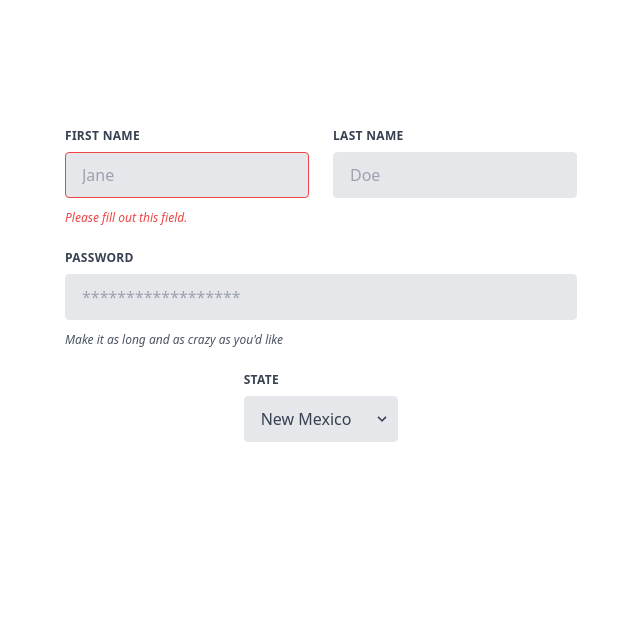
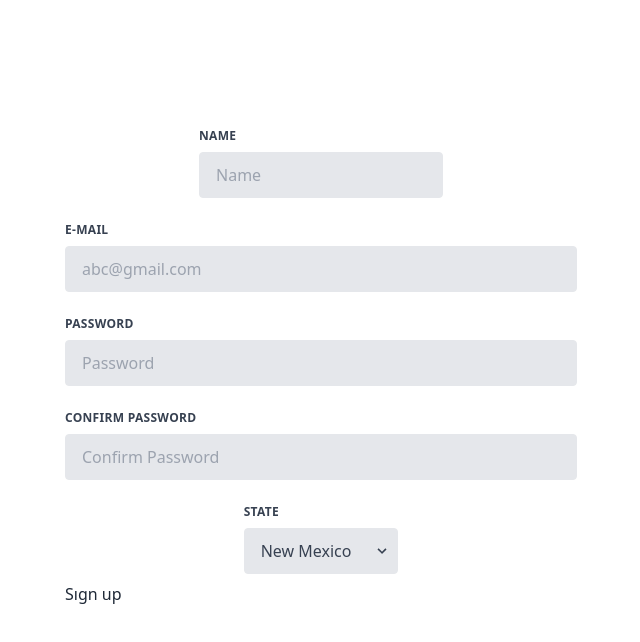
Before and after one commit to KrieqqeR/e-commercesite, a React (Create React App) app: page /formpage in a window 1280 px wide. Shown: the top 642 px of the page, without its empty margins (319-959 px from the left). Built offline with nearby package versions, Linux system fonts and the light colour scheme.

Commit message:
Password Match is done .

```diff
--- a/src/components/FormPage.js
+++ b/src/components/FormPage.js
@@ -1,37 +1,136 @@
 import React from 'react';
+import { useState } from 'react';
+import { useForm } from 'react-hook-form';
 
 export default function FormPage() {
+
+    const { register, handleSubmit, watch, formState: { errors } } = useForm();
+
+    const name = watch("name") || "";
+    const email = watch("email") || "";
+    const password = watch("password") || "";
+    const passwordMatch = watch("passwordMarch") || "";
+
+
+    const onSubmit = data => console.log(data);
+
+
+
+
     return (
+
         <div className='pt-[8rem]'>
-            <form className="w-full max-w-lg h-[100vh] mx-auto">
+            <form onSubmit={handleSubmit(onSubmit)} className="w-full max-w-lg h-[100vh] mx-auto">
                 <div className="flex flex-wrap -mx-3 mb-6">
-                    <div className="w-full md:w-1/2 px-3 mb-6 md:mb-0">
-                        <label className="block uppercase tracking-wide text-gray-700 text-xs font-bold mb-2" for="grid-first-name">
-                            First Name
+                    <div className="w-full md:w-1/2 px-3 mb-6 mx-auto md:mb-0">
+                        <label
+                            className="block uppercase tracking-wide text-gray-700 text-xs font-bold mb-2"
+                            htmlFor="name"
+                        >
+                            Name
                         </label>
-                        <input className="appearance-none block w-full bg-gray-200 text-gray-700 border border-red-500 rounded py-3 px-4 mb-3 leading-tight focus:outline-none focus:bg-white" id="grid-first-name" type="text" placeholder="Jane" />
-                        <p className="text-red-500 text-xs italic">Please fill out this field.</p>
+                        <input
+                            className={`appearance-none block w-full bg-gray-200 text-gray-700 border ${errors.email ? "border-red-500" : "border-gray-200"
+                                } rounded py-3 px-4 leading-tight focus:outline-none focus:bg-white focus:border-gray-500`}
+                            id="name"
+                            type="text"
+                            placeholder="Name"
+                            {...register("name", {
+                                required: "Name is required",
+                                minLength: {
+                                    value: 3,
+                                    message: "Name should be at least 3 characters",
+                                },
+                            })}
+                        />
+                        {name.length < 3 && (
+                            <p className="text-red-500 text-xs italic">
+                                {errors.name ? errors.name.message : ""}
+                            </p>
+                        )}
                     </div>
-                    <div className="w-full md:w-1/2 px-3">
-                        <label className="block uppercase tracking-wide text-gray-700 text-xs font-bold mb-2" for="grid-last-name">
-                            Last Name
-                        </label>
-                        <input className="appearance-none block w-full bg-gray-200 text-gray-700 border border-gray-200 rounded py-3 px-4 leading-tight focus:outline-none focus:bg-white focus:border-gray-500" id="grid-last-name" type="text" placeholder="Doe" />
-                    </div>
+
                 </div>
                 <div className="flex flex-wrap -mx-3 mb-6">
                     <div className="w-full px-3">
-                        <label className="block uppercase tracking-wide text-gray-700 text-xs font-bold mb-2" for="grid-password">
+                        <label className="block uppercase tracking-wide text-gray-700 text-xs font-bold mb-2 " htmlFor="email">
+                            E-mail
+                        </label>
+                        <input className={`appearance-none block w-full bg-gray-200 text-gray-700 border ${errors.email ? "border-red-500" : "border-gray-200"
+                            } rounded py-3 px-4 leading-tight focus:outline-none focus:bg-white focus:border-gray-500`} id="grid-password" type="email" placeholder="abc@gmail.com" {...register("email", { required: "Email should be written", pattern: { value: /^\S+@\S+$/i, message: "Enter an invalid email address" } })} />
+                        {email.length < 3 && (
+                            <p className="text-red-500 text-xs italic">
+                                {errors.email ? errors.email.message : ""}
+                            </p>
+                        )}
+                    </div>
+                </div>
+
+
+
+                <div className="flex flex-wrap -mx-3 mb-6">
+                    <div className="w-full px-3">
+                        <label className="block uppercase tracking-wide text-gray-700 text-xs font-bold mb-2" htmlFor="password">
                             Password
                         </label>
-                        <input className="appearance-none block w-full bg-gray-200 text-gray-700 border border-gray-200 rounded py-3 px-4 mb-3 leading-tight focus:outline-none focus:bg-white focus:border-gray-500" id="grid-password" type="password" placeholder="******************" />
-                        <p className="text-gray-600 text-xs italic">Make it as long and as crazy as you'd like</p>
+                        <input className={`appearance-none block w-full bg-gray-200 text-gray-700 border ${errors.password ? "border-red-500" : "border-gray-200"
+                            } rounded py-3 px-4 leading-tight focus:outline-none focus:bg-white focus:border-gray-500`} id="password" type="password" placeholder="Password" {...register("password", {
+                                required: "Password is required",
+                                minLength: {
+                                    value: 8,
+                                    message: "Password must have at least 8 characters",
+                                },
+                                pattern: {
+                                    value: /(?=.*\d)(?=.*[a-z])(?=.*[A-Z])(?=.*\W)/,
+                                    message:
+                                        "Password must contain at least one uppercase letter, one lowercase letter, one number, and one special character.",
+                                },
+                            })} />
+                        {password.length < 8 && (
+                            <p className="text-red-500 text-xs italic">
+                                {errors.password ? errors.password.message : ""}
+                            </p>
+                        )}
                     </div>
                 </div>
+
+
+
+
+
+
+
+
+
+                <div className="flex flex-wrap -mx-3 mb-6">
+                    <div className="w-full px-3">
+                        <label className="block uppercase tracking-wide text-gray-700 text-xs font-bold mb-2" htmlFor="passwordMatch">
+                            Confirm Password
+                        </label>
+                        <input className={`appearance-none block w-full bg-gray-200 text-gray-700 border ${errors.passwordMatch ? "border-red-500" : "border-gray-200"
+                            } rounded py-3 px-4 leading-tight focus:outline-none focus:bg-white focus:border-gray-500`} id="passwordMatch" type="password" placeholder="Confirm Password" {...register("passwordMatch", {
+                                required: "Confirm Password is required",
+                                validate: (value) => value === password || "Passwords must match",
+                            })} />
+                        {passwordMatch !== password && (
+                            <p className="text-red-500 text-xs italic">
+                                {errors.passwordMatch ? errors.passwordMatch.message : ""}
+                            </p>
+                        )}
+                    </div>
+                </div>
+
+
+
+
+
+
+
+
                 <div className="flex flex-wrap -mx-3 mb-2">
 
                     <div className="w-full md:w-1/3 px-3 mb-6 md:mb-0 mx-auto">
-                        <label className="block uppercase tracking-wide text-gray-700 text-xs font-bold mb-2" for="grid-state">
+                        <label className="block uppercase tracking-wide text-gray-700 text-xs font-bold mb-2" htmlFor="grid-state">
                             State
                         </label>
                         <div className="relative">
@@ -46,6 +145,7 @@ export default function FormPage() {
                         </div>
                     </div>
                 </div>
+                <button>Sıgn up</button>
             </form>
         </div>
     );
```
